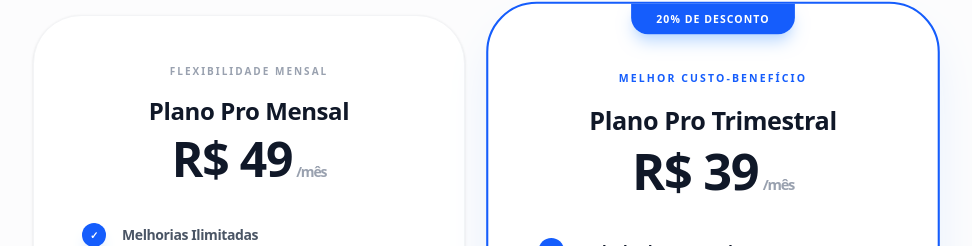
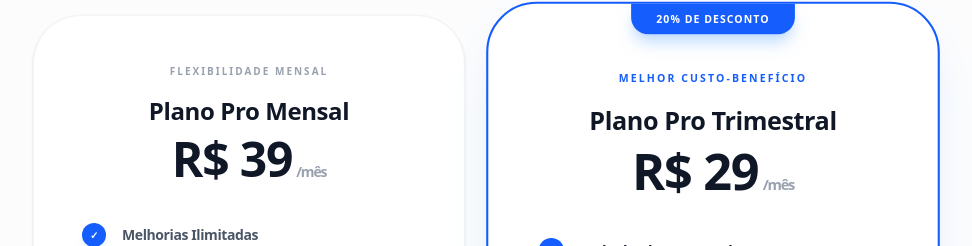
Before and after one commit to caiosalaroli/Melhorador-de-Prompt, a Next.js app: page / in a window 1280 px wide. Shown: the part 3268-3514 px from the top of the page, without its empty margins (159-1131 px from the left). Built offline with nearby package versions, Linux system fonts and the light colour scheme; no server answers.

Commit message:
chore: update pricing on landing page

```diff
--- a/src/components/LandingPage.tsx
+++ b/src/components/LandingPage.tsx
@@ -441,7 +441,7 @@ export default function LandingPage({ onStart }: { onStart: () => void }) {
                         <div className="bg-white p-8 md:p-12 rounded-[32px] md:rounded-[48px] border border-gray-100 shadow-sm flex flex-col items-center text-center transition-transform hover:-translate-y-2 duration-500">
                             <span className="text-[9px] md:text-[10px] font-black text-gray-400 uppercase tracking-[0.15em] md:tracking-[0.2em] mb-3 md:mb-4">Flexibilidade Mensal</span>
                             <h3 className="text-xl md:text-2xl font-black text-gray-900 mb-2">Plano Pro Mensal</h3>
-                            <div className="text-4xl md:text-5xl font-black text-gray-900 mb-8 md:mb-10 tracking-tight">R$ 49<span className="text-sm text-gray-400 font-bold ml-1">/mês</span></div>
+                            <div className="text-4xl md:text-5xl font-black text-gray-900 mb-8 md:mb-10 tracking-tight">R$ 39<span className="text-sm text-gray-400 font-bold ml-1">/mês</span></div>
 
                             <ul className="space-y-4 md:space-y-5 mb-10 md:mb-12 text-left w-full">
                                 <li className="flex items-center gap-3 md:gap-4 text-xs md:text-sm font-black text-gray-600">
@@ -472,7 +472,7 @@ export default function LandingPage({ onStart }: { onStart: () => void }) {
                             </div>
                             <span className="text-[9px] md:text-[10px] font-black text-blue-600 uppercase tracking-[0.15em] md:tracking-[0.2em] mb-3 md:mb-4">Melhor Custo-Benefício</span>
                             <h3 className="text-xl md:text-2xl font-black text-gray-900 mb-2">Plano Pro Trimestral</h3>
-                            <div className="text-4xl md:text-5xl font-black text-gray-900 mb-8 md:mb-10 tracking-tight">R$ 39<span className="text-sm text-gray-400 font-bold ml-1">/mês</span></div>
+                            <div className="text-4xl md:text-5xl font-black text-gray-900 mb-8 md:mb-10 tracking-tight">R$ 29<span className="text-sm text-gray-400 font-bold ml-1">/mês</span></div>
 
                             <ul className="space-y-4 md:space-y-5 mb-10 md:mb-12 text-left w-full">
                                 <li className="flex items-center gap-3 md:gap-4 text-xs md:text-sm font-black text-gray-900">
```
